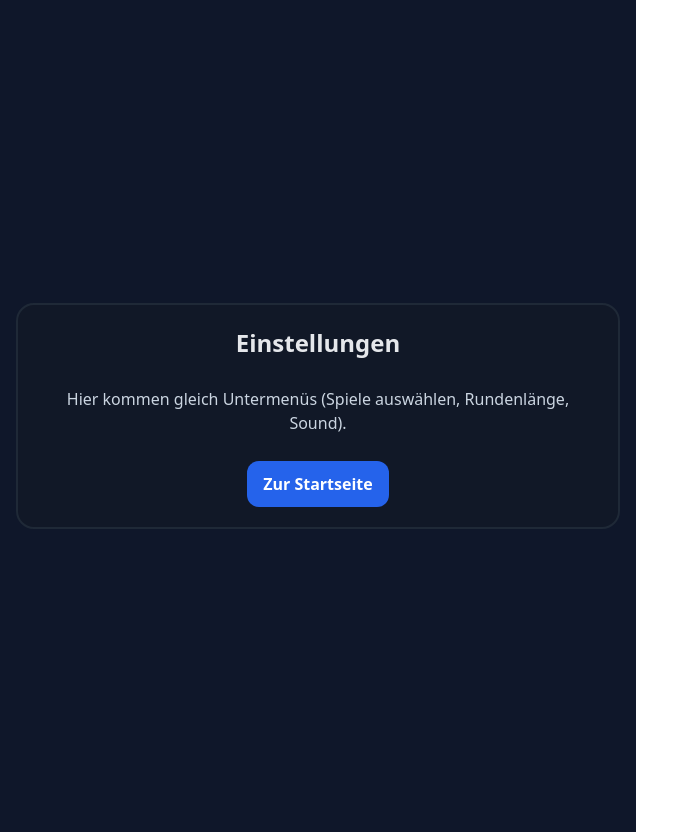
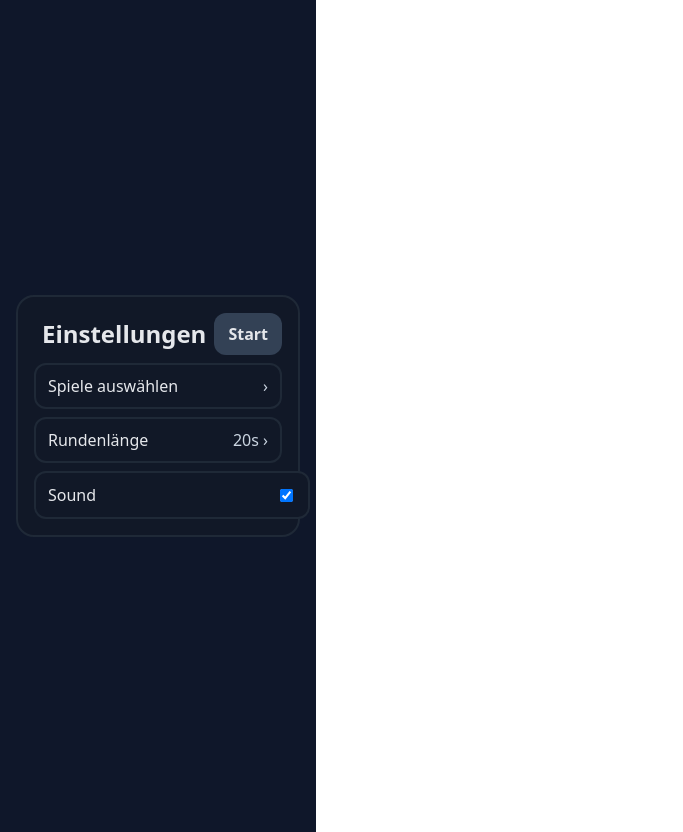
Before and after one commit to Alexl971/werkstatt-wahnsinn-web, a React (Vite) app: page / in a window 1280 px wide. Both pictures are taken after a click on the button "⚙️ Einstellungen". Shown: the whole page, without its empty margins (0-683 px from the left). Built offline with nearby package versions, Linux system fonts and the light colour scheme.

Commit message:
feat: Einstellungen mit Untermenüs + LocalStorage

```diff
--- a/src/App.jsx
+++ b/src/App.jsx
@@ -1,10 +1,28 @@
 import React, { useState } from "react";
 import Menu from "./components/Menu";
+import Settings from "./components/Settings";
+import useLocalStorage from "./hooks/useLocalStorage";
+
+const DEFAULT_SETTINGS = {
+  enabledGames: {
+    TAP_FRENZY: true,
+    QUIZ: true,
+    SWIPE_APPROVAL: true,
+    SORT_SEQUENCE: true,
+    BRAKE_TEST: true,
+    CODE_TYPER: true,
+  },
+  roundSeconds: 20,
+  soundEnabled: true,
+};
 
 export default function App() {
   // Screens: MENU | SETTINGS | GAME | RESULT
   const [screen, setScreen] = useState("MENU");
-  const [playerName, setPlayerName] = useState("");
+  const [playerName, setPlayerName] = useLocalStorage("PLAYER_NAME", "");
+  const [highscore, setHighscore] = useLocalStorage("HIGH_SCORE", 0);
+  const [settings, setSettings] = useLocalStorage("SETTINGS", DEFAULT_SETTINGS);
+
   const [score, setScore] = useState(0);
   const [roundScore, setRoundScore] = useState(0);
 
@@ -14,13 +32,15 @@ export default function App() {
       return;
     }
     setRoundScore(0);
-    setScreen("GAME");
+    setScreen("GAME"); // (nächster Schritt: GameRouter einbauen)
   };
 
   const endRound = () => {
     const earned = Math.floor(Math.random() * 20) + 1; // Platzhalter
     setRoundScore(earned);
-    setScore((s) => s + earned);
+    const total = score + earned;
+    setScore(total);
+    if (total > highscore) setHighscore(total);
     setScreen("RESULT");
   };
 
@@ -28,10 +48,7 @@ export default function App() {
     <div style={styles.app}>
       {screen === "MENU" && (
         <div className="card" style={styles.card}>
-          <Menu
-            onStart={startRound}
-            onSettings={() => setScreen("SETTINGS")}
-          />
+          <Menu onStart={startRound} onSettings={() => setScreen("SETTINGS")} />
           <div style={{ marginTop: 16, width: "100%", maxWidth: 460 }}>
             <input
               placeholder="Spielername"
@@ -40,29 +57,25 @@ export default function App() {
               style={styles.input}
             />
             <div style={{ color: "#9ca3af", marginTop: 8 }}>
-              Highscore (kommt gleich): {score}
+              Highscore: {highscore}
             </div>
           </div>
         </div>
       )}
 
       {screen === "SETTINGS" && (
-        <div className="card" style={styles.centerCard}>
-          <h2 style={{ margin: 0 }}>Einstellungen</h2>
-          <p style={{ color: "#cbd5e1" }}>
-            Hier kommen gleich Untermenüs (Spiele auswählen, Rundenlänge, Sound).
-          </p>
-          <button className="btn" style={styles.btnPrimary} onClick={() => setScreen("MENU")}>
-            Zur Startseite
-          </button>
-        </div>
+        <Settings
+          settings={settings}
+          setSettings={setSettings}
+          onBack={() => setScreen("MENU")}
+        />
       )}
 
       {screen === "GAME" && (
         <div className="card" style={styles.centerCard}>
           <h2 style={{ margin: 0 }}>Runde läuft …</h2>
           <p style={{ color: "#cbd5e1" }}>
-            Gleich bauen wir hier den Game-Router mit Timer & Skip-Button ein.
+            (Im nächsten Schritt kommt hier der Game-Router mit Timer & Skip)
           </p>
           <div style={{ display: "flex", gap: 8 }}>
             <button className="btn" style={styles.btnSecondary} onClick={() => setScreen("MENU")}>
--- /dev/null
+++ b/src/components/Settings.jsx
@@ -0,0 +1,145 @@
+import React, { useState } from "react";
+
+export default function Settings({ settings, setSettings, onBack }) {
+  const [view, setView] = useState("MAIN"); // MAIN | GAMES | ROUND
+
+  const setGame = (key, value) =>
+    setSettings({
+      ...settings,
+      enabledGames: { ...settings.enabledGames, [key]: value },
+    });
+
+  const RowButton = ({ title, right }) => (
+    <button
+      className="card"
+      onClick={() => setView(title === "Spiele auswählen" ? "GAMES" : "ROUND")}
+      style={{
+        display: "flex",
+        justifyContent: "space-between",
+        alignItems: "center",
+        padding: "10px 12px",
+        width: "100%",
+        background: "#111827",
+        border: "2px solid #1f2937",
+        borderRadius: 12,
+        color: "#e5e7eb",
+        textAlign: "left",
+        cursor: "pointer",
+      }}
+    >
+      <span>{title}</span>
+      <span style={{ color: "#cbd5e1" }}>{right} ›</span>
+    </button>
+  );
+
+  const BackHeader = ({ title }) => (
+    <div style={{ display: "flex", gap: 8, alignItems: "center", marginBottom: 8 }}>
+      <button className="btn" style={btnSecondary} onClick={() => setView("MAIN")}>
+        Zurück
+      </button>
+      <h2 style={{ margin: 0, flex: 1, textAlign: "center" }}>{title}</h2>
+      <button className="btn" style={btnSecondary} onClick={onBack}>
+        Start
+      </button>
+    </div>
+  );
+
+  if (view === "GAMES") {
+    return (
+      <div className="card" style={card}>
+        <BackHeader title="Spiele aktivieren" />
+        <Toggle label="Ölwechsel 3000 (Tap)" value={settings.enabledGames.TAP_FRENZY} onChange={(v) => setGame("TAP_FRENZY", v)} />
+        <Toggle label="Quiz" value={settings.enabledGames.QUIZ} onChange={(v) => setGame("QUIZ", v)} />
+        <Toggle label="Garantie-Hölle (Swipe/Buttons)" value={settings.enabledGames.SWIPE_APPROVAL} onChange={(v) => setGame("SWIPE_APPROVAL", v)} />
+        <Toggle label="Rechnung sortieren (Drag & Drop)" value={settings.enabledGames.SORT_SEQUENCE} onChange={(v) => setGame("SORT_SEQUENCE", v)} />
+        <Toggle label="Bremsentest" value={settings.enabledGames.BRAKE_TEST} onChange={(v) => setGame("BRAKE_TEST", v)} />
+        <Toggle label="Fehlercode-Tapper" value={settings.enabledGames.CODE_TYPER} onChange={(v) => setGame("CODE_TYPER", v)} />
+      </div>
+    );
+  }
+
+  if (view === "ROUND") {
+    return (
+      <div className="card" style={card}>
+        <BackHeader title="Rundenlänge" />
+        <div style={{ display: "flex", gap: 8, justifyContent: "center" }}>
+          {[15, 20, 30].map((sec) => (
+            <button
+              key={sec}
+              className={"pill" + (settings.roundSeconds === sec ? " active" : "")}
+              onClick={() => setSettings({ ...settings, roundSeconds: sec })}
+            >
+              {sec}s
+            </button>
+          ))}
+        </div>
+        <div style={{ marginTop: 8, color: "#cbd5e1", textAlign: "center" }}>
+          Aktuell: {settings.roundSeconds}s
+        </div>
+      </div>
+    );
+  }
+
+  // MAIN
+  return (
+    <div className="card" style={card}>
+      <div style={{ display: "flex", gap: 8, alignItems: "center", marginBottom: 8 }}>
+        <div />
+        <h2 style={{ margin: 0, flex: 1, textAlign: "center" }}>Einstellungen</h2>
+        <button className="btn" style={btnSecondary} onClick={onBack}>
+          Start
+        </button>
+      </div>
+      <div style={{ display: "flex", flexDirection: "column", gap: 8 }}>
+        <RowButton title="Spiele auswählen" right="" />
+        <RowButton title="Rundenlänge" right={`${settings.roundSeconds}s`} />
+        <Toggle
+          label="Sound"
+          value={settings.soundEnabled}
+          onChange={(v) => setSettings({ ...settings, soundEnabled: v })}
+        />
+      </div>
+    </div>
+  );
+}
+
+function Toggle({ label, value, onChange }) {
+  return (
+    <div
+      className="card"
+      style={{
+        display: "flex",
+        justifyContent: "space-between",
+        alignItems: "center",
+        padding: "10px 12px",
+        width: "100%",
+        background: "#111827",
+        border: "2px solid #1f2937",
+        borderRadius: 12,
+        color: "#e5e7eb",
+      }}
+    >
+      <span>{label}</span>
+      <input type="checkbox" checked={value} onChange={(e) => onChange(e.target.checked)} />
+    </div>
+  );
+}
+
+const card = {
+  width: "100%",
+  maxWidth: 560,
+  background: "#111827",
+  border: "2px solid #1f2937",
+  borderRadius: 18,
+  padding: 16,
+};
+
+const btnSecondary = {
+  background: "#334155",
+  borderRadius: 12,
+  border: "none",
+  color: "#e5e7eb",
+  padding: "10px 14px",
+  cursor: "pointer",
+  fontWeight: 700,
+};
--- /dev/null
+++ b/src/hooks/useLocalStorage.js
@@ -0,0 +1,20 @@
+import { useEffect, useState } from "react";
+
+export default function useLocalStorage(key, initialValue) {
+  const [value, setValue] = useState(() => {
+    try {
+      const raw = localStorage.getItem(key);
+      return raw ? JSON.parse(raw) : initialValue;
+    } catch {
+      return initialValue;
+    }
+  });
+
+  useEffect(() => {
+    try {
+      localStorage.setItem(key, JSON.stringify(value));
+    } catch {}
+  }, [key, value]);
+
+  return [value, setValue];
+}
```
